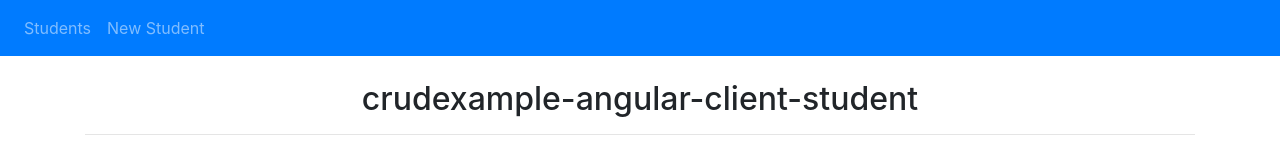
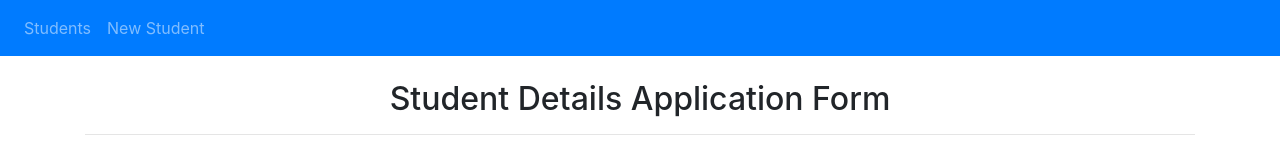
Before and after one commit to abid-java/angular-client-server-studentcrudexample-angular-client-student, an Angular app: page / in a window 1280 px wide. Shown: the top 149 px of the page. Built offline with nearby package versions, Linux system fonts and the light colour scheme; no server answers.

Commit message:
refactoring changes

```diff
--- a/src/app/app.component.ts
+++ b/src/app/app.component.ts
@@ -6,5 +6,5 @@ import { Component } from '@angular/core';
   styleUrls: ['./app.component.css']
 })
 export class AppComponent{
-  title = 'crudexample-angular-client-student';
+  title = 'Student Details Application Form';
 }
--- a/src/app/student-list/student-list.component.ts
+++ b/src/app/student-list/student-list.component.ts
@@ -13,8 +13,8 @@ export class StudentListComponent implements OnInit {
 
   students: Observable<Student[]>;
 
-  constructor(private studentService: StudentService,
-    private router: Router) { }
+  constructor( private studentService: StudentService,
+               private router: Router ) { }
 
   ngOnInit(): void {
     this.loadWholeData();
--- a/src/app/student.service.ts
+++ b/src/app/student.service.ts
@@ -17,7 +17,7 @@ export class StudentService {
 
   private deleteApiUrl = 'http://localhost:8080/students/';
 
-  constructor(private httpClient: HttpClient) { }
+  constructor( private httpClient: HttpClient ) { }
 
   //create Student Information
   createStudent(student: Object): Observable<Object> {
```
